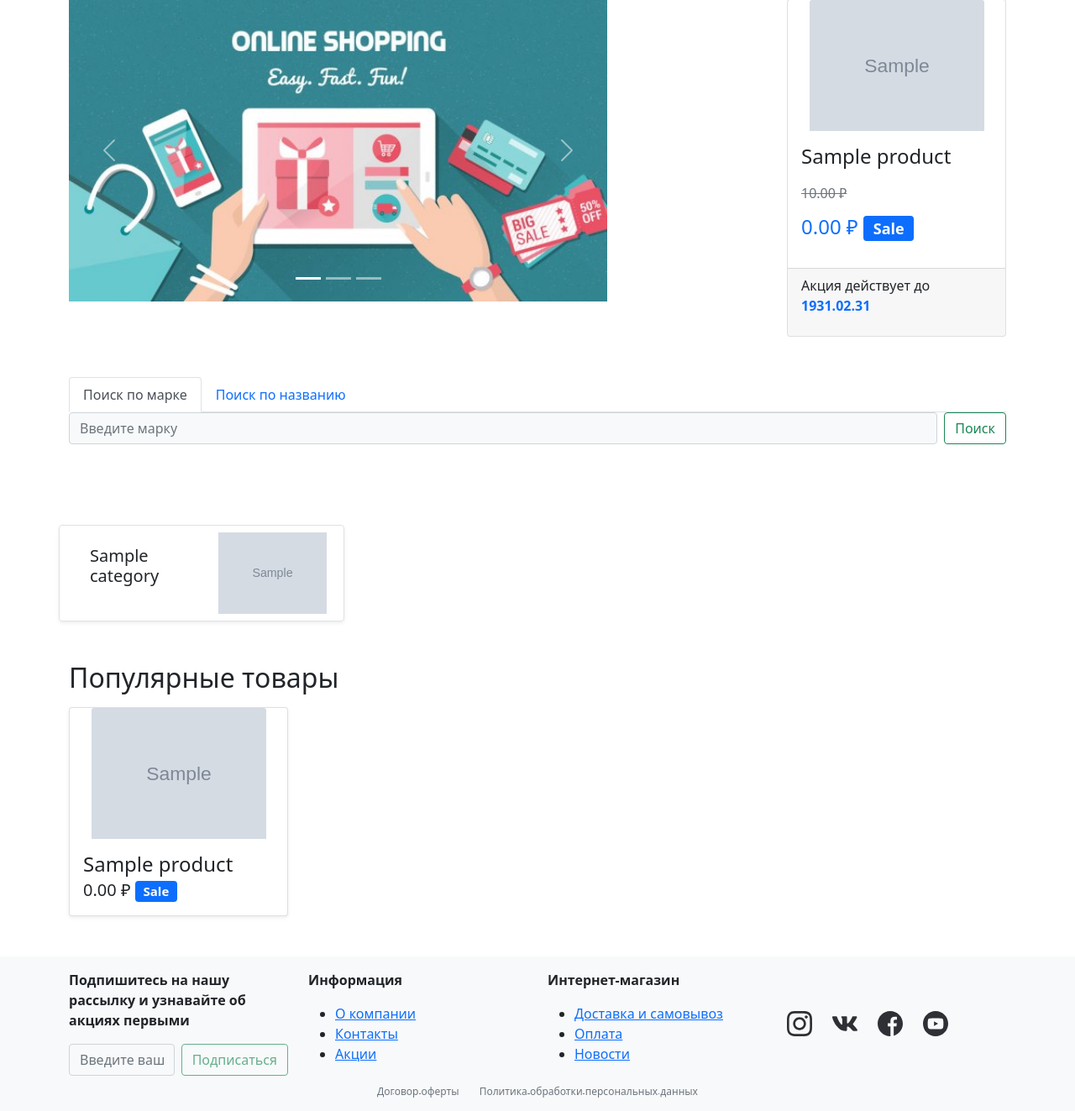
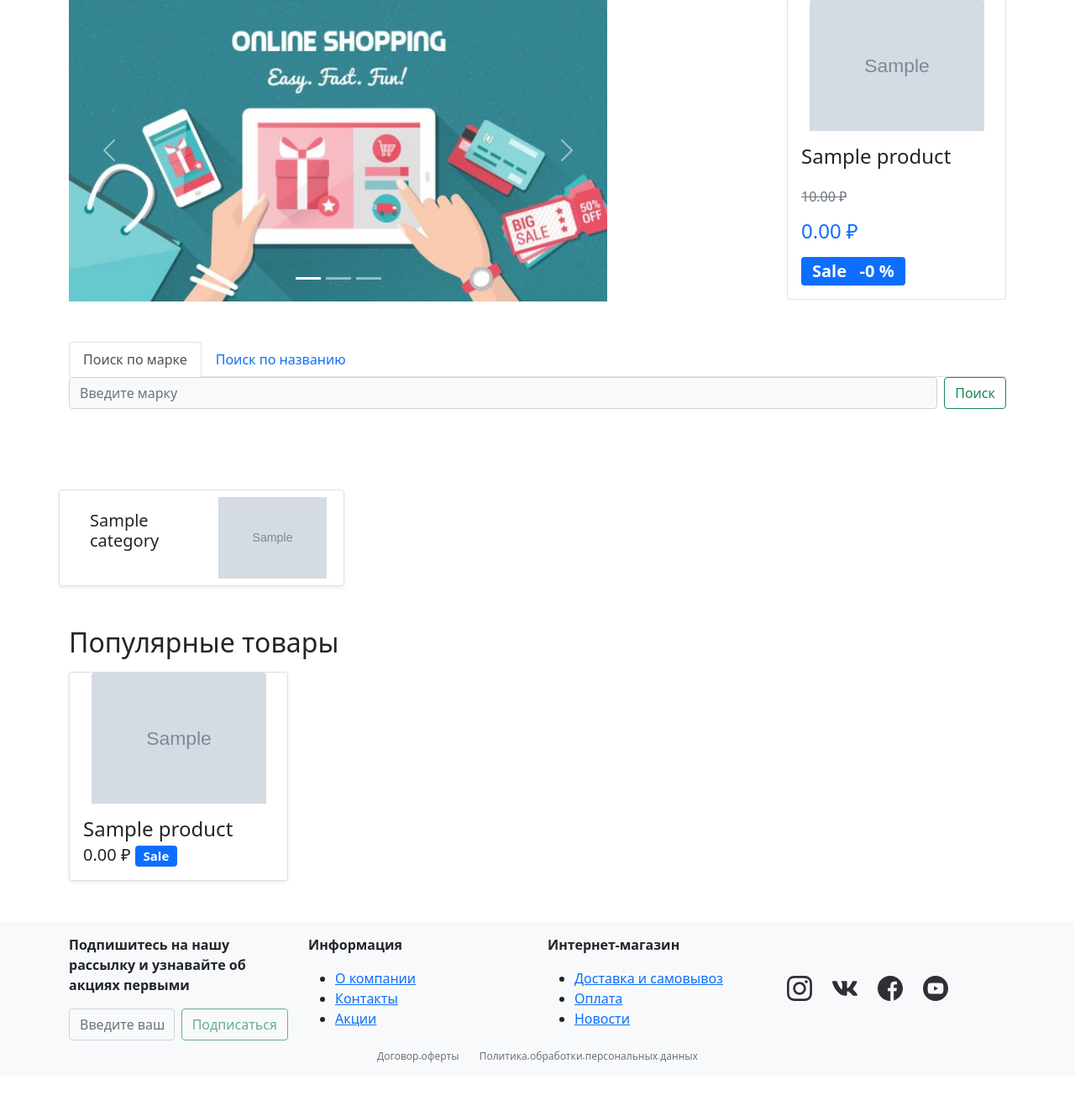
Before and after one commit to dmitrysvd/onlineshop, a Django app: page / in a window 1280 px wide. Shown: the part 185-1508 px from the top of the page at 84% size. After the commit the page ends 1450 px from the top, so only its background shows below. Run offline with Django 3.2, Linux system fonts and the light colour scheme; tables that the repository leaves empty hold one stand-in row (values such as "Sample post"); grey boxes marked "Sample" are stand-in pictures; parts of the project's set-up code (start-up, migrations or seed data) failed here and were passed over; some libraries are stand-ins or nearby versions.

Commit message:
Add discount percentage info

```diff
--- a/onlinestore/models.py
+++ b/onlinestore/models.py
@@ -97,6 +97,16 @@ class Product(models.Model):
         '''
         return self.discount_price if self.sale else self.price
 
+    @property
+    def discount_percentage(self):
+        '''
+        Return discount percentage
+        '''
+        if self.discount_price:
+            return 100 - int(100 * self.discount_price / self.price)
+        else:
+            return 0
+
     class Meta:
         ordering = ('name',)
 
--- a/onlinestore/templates/onlinestore/main.html
+++ b/onlinestore/templates/onlinestore/main.html
@@ -43,16 +43,15 @@
             <div class="card-body">
                 <h4 class="card-title">{{ sale_item.name }}</h4>
                 <h5 class="card-subtitle">
-                    <p class="text-muted fs-6 text-decoration-line-through pt-3">{{ sale_item.price }} ₽</p>
+                    <p class="pt-3">
+                        <span class="text-muted fs-6 text-decoration-line-through">{{ sale_item.price }} ₽ </span>
+                    </p>
                     <p class="text-primary fs-4">
                         {{ sale_item.discount_price }} ₽
-                        <span class="badge bg-primary">Sale</span>
                     </p>
+                    <span class="badge bg-primary fs-5">Sale &nbsp -{{ sale_item.discount_percentage }} %</span>
                 </h5>
                 <a href="{{ sale_item.get_absolute_url }}" class="stretched-link"></a>
-            </div>
-            <div class="card-footer">
-                <p class="fs-6">Акция действует до <span class="fw-bolder text-primary">1931.02.31</span></p>
             </div>
         </div>
     </div>
--- a/onlinestore/templates/onlinestore/product_detail.html
+++ b/onlinestore/templates/onlinestore/product_detail.html
@@ -26,7 +26,7 @@
     <div class="col-lg-6">
 
     {% if product.sale %}
-        <h3><span class="badge bg-primary fw-light mb-2">sale</span></h3>
+        <h3><span class="badge bg-primary mb-2">sale -{{ product.discount_percentage }} %</span></h3>
     {% endif %}
         <div class="d-flex justify-content-center">
             <img class="img-fluid" src="{% if product.image %}{{ product.image.url }}{% else %}{% static 'onlinestore/images/no-product-image.png' %}{% endif %}">
--- a/onlinestore/views.py
+++ b/onlinestore/views.py
@@ -1,4 +1,5 @@
 from django.shortcuts import render, redirect, get_object_or_404
+from django.db.models import F
 from django.core.paginator import EmptyPage, PageNotAnInteger, Paginator
 from django.http import HttpResponseNotFound
 from .models import Category, Product
@@ -10,7 +11,7 @@ import random
 def main(request):
     try:
         sale_item = random.choice(
-            Product.available_objects.filter(sale=True, available=True)
+            Product.available_objects.filter(sale=True)
         )
     except IndexError:
         sale_item = None
```
